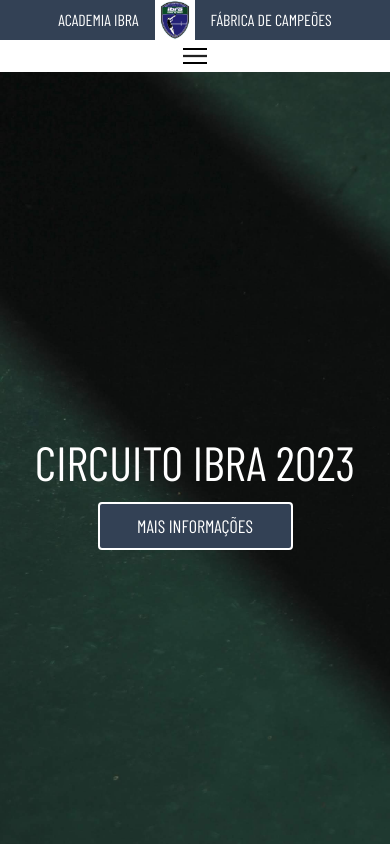
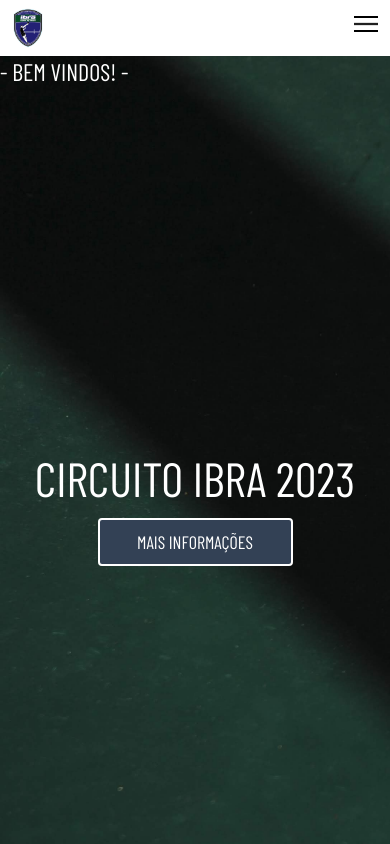
Before and after one commit to Marcoswodbarros/ibra-tenis-de-mesa, a website: page index.html in a window 390 px wide. Shown: the top 844 px of the page. Drawn offline with nearby package versions, Linux system fonts and the light colour scheme.

Commit message:
Updating mobile header

```diff
--- a/index.html
+++ b/index.html
@@ -22,7 +22,8 @@
 </head>
 
 <body>
-    <header class="flex flex-col items-center p font-barlow">
+    <header class="flex justify-between p-2 font-barlow">
+        <img src="src/images/logo.jpeg" class="h-10 lg:hidden" alt="Logo da Ibra Academia de Tênis de Mesa">
         <nav class="hidden bg-slate-600 h-screen w-screen absolute top-14 right-0 p-4 uppercase animate__animated animate__slideInDown
         lg:bg-white lg:block lg:static lg:h-auto lg:text-lg lg:max-h-16">
             <ul class="lg:flex justify-center gap-x-10">
@@ -34,7 +35,8 @@
             </ul>
         </nav>
 
-        <div id="header__logo--container" class="flex items-center justify-center gap-x-4 w-screen bg-slate-700 text-white uppercase">
+        <div id="header__logo--container"
+            class="hidden lg:flex lg:items-center lg:justify-center lg:gap-x-4 lg:w-screen lg:bg-slate-700 lg:text-white lg:uppercase">
             <p>Academia Ibra</p>
             <img src="src/images/logo.jpeg" class="h-10" alt="Logo da Ibra Academia de Tênis de Mesa">
             <p>Fábrica de Campeões</p>
@@ -46,11 +48,10 @@
         </div>
     </header>
 
-    <main>
-        <div id="main__container--images" style="background-image: url('src/images/2.jpg'); background-size: cover;"
-            class="bg-green-950 h-screen flex flex-col items-center justify-center gap-y-4">
+    <main style="background-image: url('src/images/2.jpg'); background-size: cover;">
+        <h1 class="uppercase font-barlow text-2xl text-white">- Bem vindos! -</h1>
+        <div id="main__container--images" class="h-screen flex flex-col items-center justify-center gap-y-4">
             <h1 class="uppercase text-5xl text-white font-barlow">Circuito Ibra 2023</h1>
-            <!-- <img src="src/images/hoyama.png" class="rounded" alt=""> -->
             <a href="circuito.html" id="main__button" class="main__button--style button__hover">Mais informações</a>
         </div>
 
```
